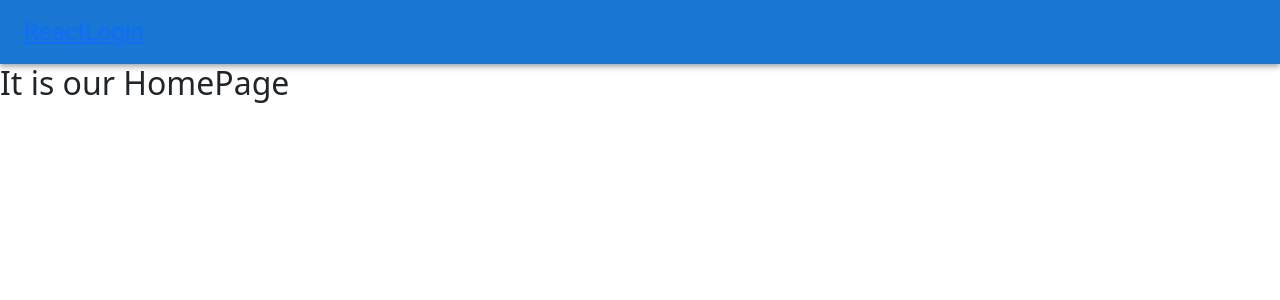
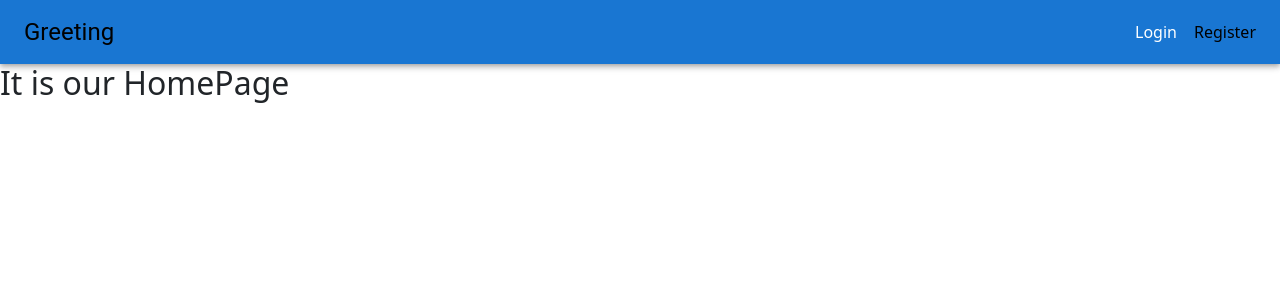
Before and after one commit to RoMANzhula/spring_react_graphql_shop, a React (Create React App) app in the folder src/main/frontend/graphql-shop/: page / in a window 1280 px wide. Shown: the top 300 px of the page. Built offline with nearby package versions, Linux system fonts and the light colour scheme.

Commit message:
Add links login and register to navbar

```diff
--- a/src/main/frontend/graphql-shop/src/components/navbar.js
+++ b/src/main/frontend/graphql-shop/src/components/navbar.js
@@ -8,8 +8,12 @@ function Navbar() {
       <AppBar position="static">
         <Toolbar>
           <Typography variant="h5" component="div">
-            <Link to="/">ReactLogin</Link>
+            <Link to="/" style={{textDecoration: "none", color: "black"}}>Greeting</Link>
           </Typography>
+          <Box alignItems="right" sx={{flexGrow: 1, textAlign: "right"}}>
+          <Link to="/login" style={{textDecoration: "none", color: "white", margin: "17px"}}>Login</Link>
+          <Link to="/register" style={{textDecoration: "none", color: "black"}}>Register</Link>
+          </Box>
         </Toolbar>
       </AppBar>
     </Box>
```
